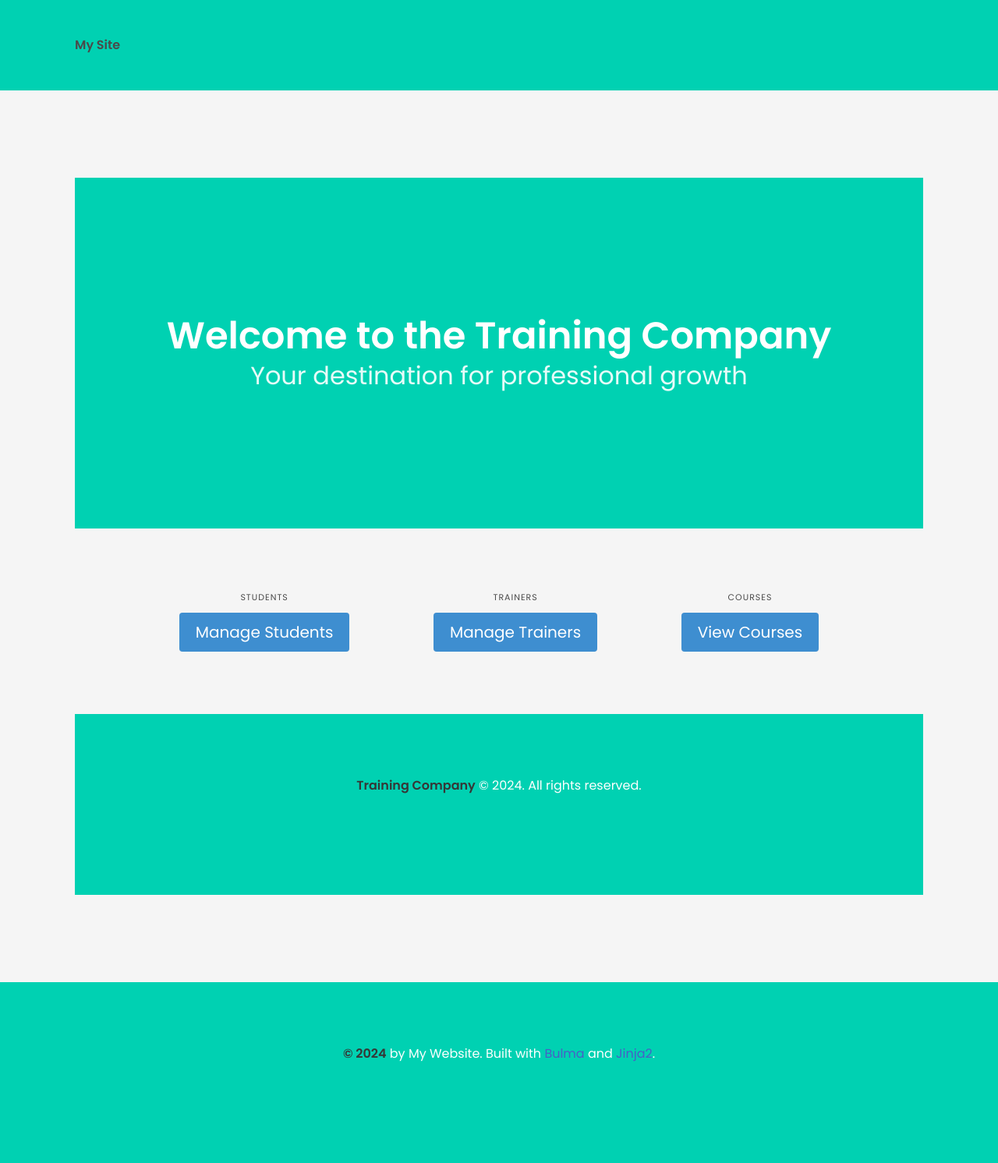
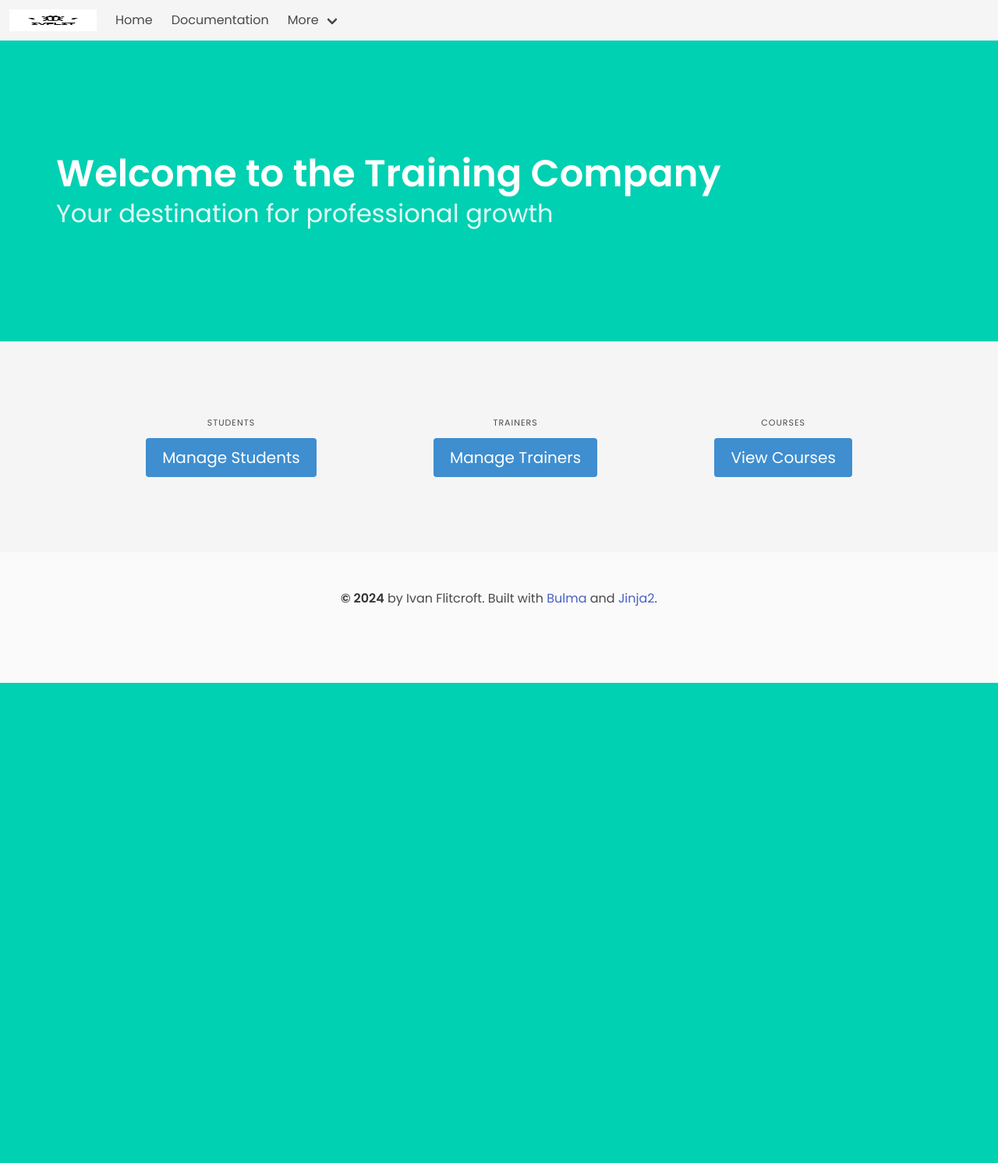
Before and after one commit to ivflit/TrainingCompanyFlask, a Flask app: page /index in a window 1280 px wide. Shown: the whole page at 78% size. After the commit the page ends 876 px from the top, so only its background shows below. Run offline with Flask 2, Linux system fonts and the light colour scheme.

Commit message:
added logo

```diff
--- /dev/null
+++ b/frontend/scss/_custom_variables.scss
@@ -0,0 +1,8 @@
+// Import Bulma's default variables
+@import "~bulma/sass/utilities/initial-variables";
+
+// Override the primary color
+$primary: #FF3860; // Change this to your desired color
+
+// Import the rest of Bulma after your overrides
+@import "~bulma/bulma";
--- a/frontend/scss/package.json
+++ b/frontend/scss/package.json
@@ -11,6 +11,7 @@
   "author": "ivanflitcroft@gmail.com",
   "license": "ISC",
   "dependencies": {
+    "bulma": "^1.0.2",
     "sass": "^1.79.5"
   }
 }
--- a/frontend/scss/styles.scss
+++ b/frontend/scss/styles.scss
@@ -0,0 +1,10 @@
+// Import custom variables first
+@import "custom_variables";
+
+// Import other custom styles or components
+// @import "other_styles";
+
+// Optional: You can include your own styles here
+body {
+    font-family: Arial, sans-serif;
+}
--- a/frontend/static/css/styles.css
+++ b/frontend/static/css/styles.css
@@ -0,0 +1,3 @@
+body {
+  font-family: Arial, sans-serif;
+}
--- a/frontend/templates/base.html
+++ b/frontend/templates/base.html
@@ -10,7 +10,7 @@
       rel="stylesheet"
       href="https://cdn.jsdelivr.net/npm/bulma@0.9.4/css/bulma.min.css"
     />
-
+    <link rel="stylesheet" href="static/css/styles.css">
     <!-- Google Fonts: Using 'Poppins' for a modern look -->
     <link
       href="https://fonts.googleapis.com/css2?family=Poppins:wght@300;400;600&display=swap"
@@ -23,34 +23,56 @@
         font-family: 'Poppins', sans-serif;
         background-color: #f5f5f5;
       }
-      .navbar, .footer {
-        background-color: #00d1b2;
-        color: white;
-      }
-      .container {
-        max-width: 800px;
-        margin: auto;
-        padding: 2rem;
-      }
-      .content {
-        text-align: center;
-        padding: 2rem 0;
-      }
     </style>
 
     {% block head %}{% endblock %}
   </head>
   <body>
     <!-- Navigation Bar -->
-    <nav class="navbar">
-      <div class="container">
+    <nav class="navbar is-light is-transparent" role="navigation" aria-label="main navigation">
         <div class="navbar-brand">
-          <a class="navbar-item" href="/">
-            <strong>{% block brand %}My Site{% endblock %}</strong>
+            <a class="navbar-item" href="https://bulma.io">
+                <img src="../{{ url_for('static', filename='img/logo.png') }}" width="112" height="28">
             </a>
+            <a role="button" class="navbar-burger burger" aria-label="menu" aria-expanded="false" data-target="navbarBasicExample">
+                <span aria-hidden="true"></span>
+                <span aria-hidden="true"></span>
+                <span aria-hidden="true"></span>
+            </a>
+        </div>
+        <div id="navbarBasicExample" class="navbar-menu">
+            <div class="navbar-start">
+                <a class="navbar-item"> Home </a>
+                <a class="navbar-item"> Documentation </a>
+                <div class="navbar-item has-dropdown is-hoverable">
+                    <a class="navbar-link"> More </a>
+                    <div class="navbar-dropdown">
+                        <a class="navbar-item"> About </a>
+                        <a class="navbar-item"> Jobs </a>
+                        <a class="navbar-item"> Contact </a>
+                        <hr class="navbar-divider">
+                        <a class="navbar-item"> Report an issue </a>
+                    </div>
+                </div>
+            </div>
+            <div class="navbar-end">
+                <a href="#" class="navbar-item"><i class="fa fa-search"></i></a>
+                <a href="#" class="navbar-item"><i class="fa fa-shopping-bag"></i></a>
             </div>
         </div>
     </nav>
+    {% block header_hero %}
+
+    <section class="hero is-primary is-medium">
+        <div class="hero-body">
+        <div class="container">
+            <h1 class="title is-1">Welcome to the Training Company</h1>
+            <p class="subtitle is-3">Your destination for professional growth</p>
+        </div>
+        </div>
+    </section>
+
+    {% endblock header_hero %}
 
     <!-- Main Content Section -->
     <section class="section">
@@ -65,15 +87,43 @@
     </section>
 
     <!-- Footer -->
+     {% block footer %}
      <footer class="footer">
        <div class="content has-text-centered">
          <p>
-          <strong>&copy; 2024</strong> by My Website. Built with
+           <strong>&copy; 2024</strong> by Ivan Flitcroft. Built with
            <a href="https://bulma.io">Bulma</a> and <a href="https://jinja.palletsprojects.com/">Jinja2</a>.
          </p>
        </div>
      </footer>
+     {% endblock footer %}
 
-    {% block scripts %}{% endblock %}
+
+
+    {% block scripts %}
+    <script>
+        document.addEventListener('DOMContentLoaded', () => {
+
+            // Get all "navbar-burger" elements
+            const $navbarBurgers = Array.prototype.slice.call(document.querySelectorAll('.navbar-burger'), 0);
+
+            // Add a click event on each of them
+            $navbarBurgers.forEach( el => {
+              el.addEventListener('click', () => {
+
+                // Get the target from the "data-target" attribute
+                const target = el.dataset.target;
+                const $target = document.getElementById(target);
+
+                // Toggle the "is-active" class on both the "navbar-burger" and the "navbar-menu"
+                el.classList.toggle('is-active');
+                $target.classList.toggle('is-active');
+
+              });
+            });
+
+          });
+    </script>
+    {% endblock %}
   </body>
 </html>
--- a/frontend/templates/index.html
+++ b/frontend/templates/index.html
@@ -3,16 +3,6 @@
 {% block title %}Training Company{% endblock %}
 
 {% block content %}
-<!-- Hero Section for a Stylish Intro -->
-<section class="hero is-primary is-medium">
-  <div class="hero-body">
-    <div class="container">
-      <h1 class="title is-1">Welcome to the Training Company</h1>
-      <p class="subtitle is-3">Your destination for professional growth</p>
-    </div>
-  </div>
-</section>
-
 <!-- Navigation Section -->
 <section class="section">
   <div class="container">
@@ -38,13 +28,4 @@
     </nav>
   </div>
 </section>
-
-<!-- Footer (if needed) -->
-<footer class="footer">
-  <div class="content has-text-centered">
-    <p>
-      <strong>Training Company</strong> &copy; 2024. All rights reserved.
-    </p>
-  </div>
-</footer>
 {% endblock %}
```
Also changed, not shown: frontend/scss/package-lock.json, frontend/static/img/logo.png (added), 3 other files. Lines whose indentation alone changed are shown as unchanged.
